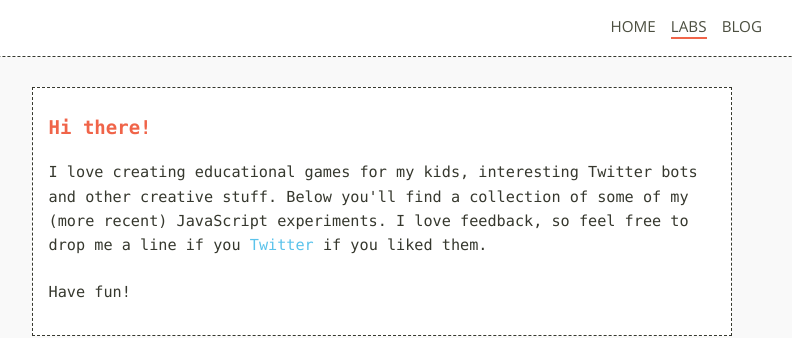
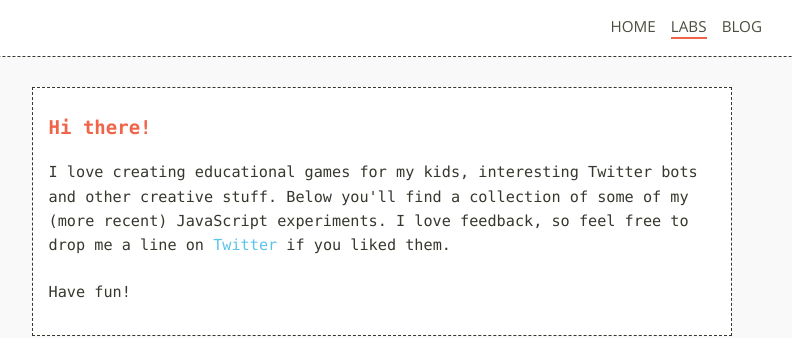
Before and after one commit to vnglst/koenvangilst.nl, a Next.js app: page /labs in a window 1280 px wide. Shown: the top 338 px of the page, without its empty margins (258-1050 px from the left). Built offline with nearby package versions, Linux system fonts and the light colour scheme; a web font is replaced by a local one.

Commit message:
fix() - typo

```diff
--- a/next.config.js
+++ b/next.config.js
@@ -4,7 +4,7 @@ module.exports = withCSS({
   exportPathMap: function() {
     return {
       "/": { page: "/" },
-      "/profile": { page: "/labs" },
+      "/labs": { page: "/labs" },
       "/dedicon": { page: "/dedicon" },
       "/hilfiger": { page: "/hilfiger" }
     };
--- a/pages/labs.js
+++ b/pages/labs.js
@@ -1,6 +1,5 @@
 import Layout from "../components/layout";
 import Creations from "../components/creations";
-import Link from "next/link";
 
 export default () => (
   <Layout title="JavaScript Labs | Koen van Gilst" menu="labs">
@@ -11,7 +10,7 @@ export default () => (
           I love creating educational games for my kids, interesting Twitter
           bots and other creative stuff. Below you'll find a collection of some
           of my (more recent) JavaScript experiments. I love feedback, so feel
-          free to drop me a line if you{" "}
+          free to drop me a line on{" "}
           <a href="http://www.twitter.com/vnglst">Twitter</a> if you liked them.
         </p>
         <span className="links">Have fun!</span>
```
